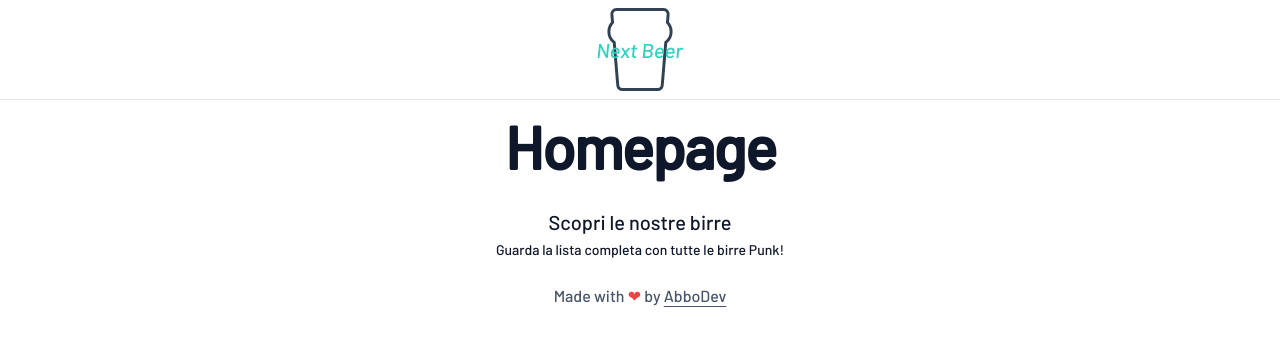
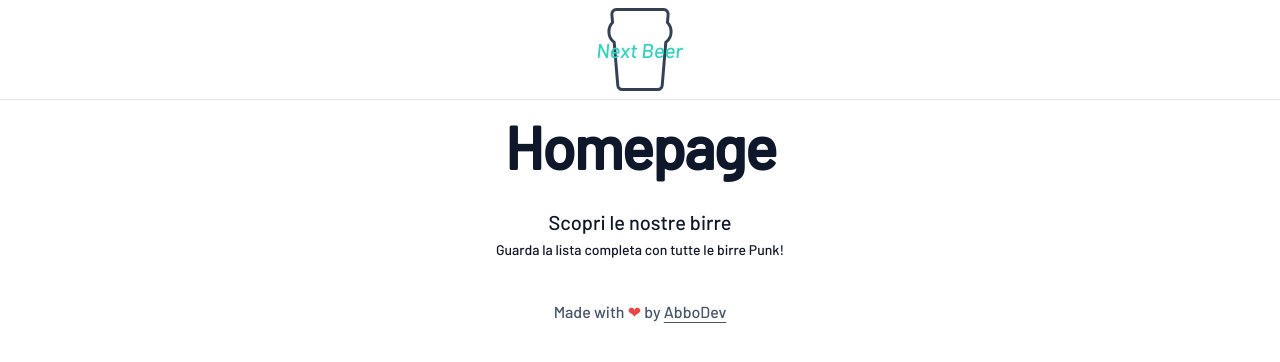
Before and after one commit to AbboDev/next-beer, a Next.js app: page / in a window 1280 px wide. Shown: the top 362 px of the page. Built offline with nearby package versions, Linux system fonts and the light colour scheme.

Commit message:
feat: add padding to footer

```diff
--- a/components/layout.tsx
+++ b/components/layout.tsx
@@ -55,7 +55,7 @@ export default function Layout({
 
       <main className={mainClassName}>{children}</main>
 
-      <footer className="text-center">
+      <footer className="text-center p-4 pb-8">
         Made with <span className="text-red-500">❤</span> by{' '}
         <CustomLink
           href="https://github.com/AbboDev/"
```
